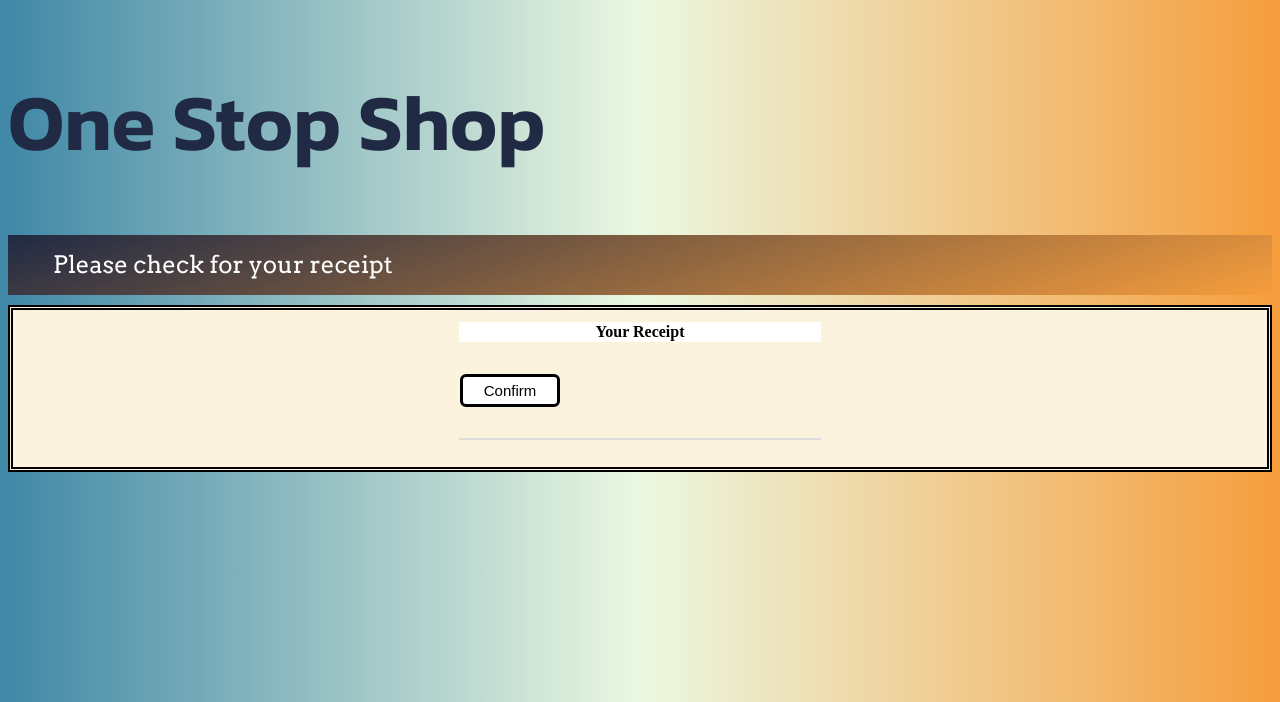
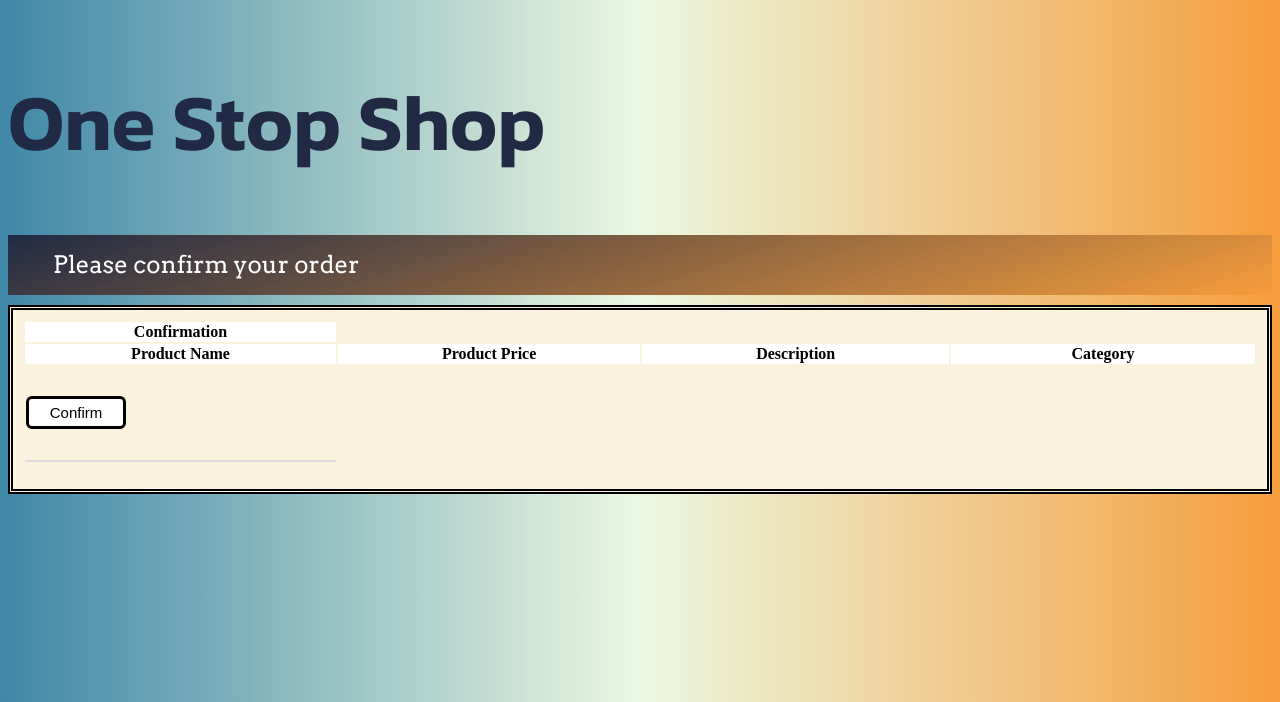
Before and after one commit to sumeetminhas/ACIT2911-Grp10, a Flask app: page /checkout in a window 1280 px wide. Shown: the top 702 px of the page. Run offline with Flask 2, Linux system fonts and the light colour scheme; parts of the project's set-up code (start-up, migrations or seed data) failed here and were passed over.

```diff
--- a/app.py
+++ b/app.py
@@ -49,8 +49,8 @@ def admin():
                 admin_list = json.loads(creds.read())
                 for admin in admin_list:
                     if admin['email'] in session.values():
-                        return redirect('admin/dashboard')
-                return redirect(url_for('login'))
+                        return render_template('admin/dashboard', user=admin['name'])
+                return render_template('admin-login.html')
     else:
         return '<h1>Admin Portal not set up. Please use static features. '
 
--- a/templates/checkout.html
+++ b/templates/checkout.html
@@ -17,27 +17,34 @@
     <div class="body">
         <nav class="nav-bar">
             <ul class ='nav-area'>
-                <p class="nav-list welcome-prompt">Please check for your receipt</p>
+                <p class="nav-list welcome-prompt">Please confirm your order</p>
             </ul>
         </nav>
     </div>
     <div class="main-content">
         <table>
             <tr>
-                <th>Your Receipt</th>
+                <th>Confirmation</th>
+            </tr>
+            <tr>
+                <th>Product Name</th>
+                <th>Product Price</th>
+                <th>Description</th>
+                <th>Category</th>
             </tr>
             {% for key,value in product.items() %}
-                {% for element in value['products'] %}
-                    <tr>
-                        <td>
-                            {{value['products']}}
-                        </td>
-
-                    </tr>
-                    {% endfor %}
-                <td>
+                {% for item in value["products"] %}
+                        <tr>
+                            {% for element in item[1:] %}
+                                <td>
+                                    {{element}}
+                                </td>
+                            {% endfor %}
+                        </tr>
+                {% endfor %}
+                <p style="display: flex; justify-content: flex-end;">
                     Total Cost: {{value['Amount']}}
-                </td>
+                </p>
             {% endfor%}
             <tr>
                 <td><button class="checkout-btn">Confirm</button></td>
```
